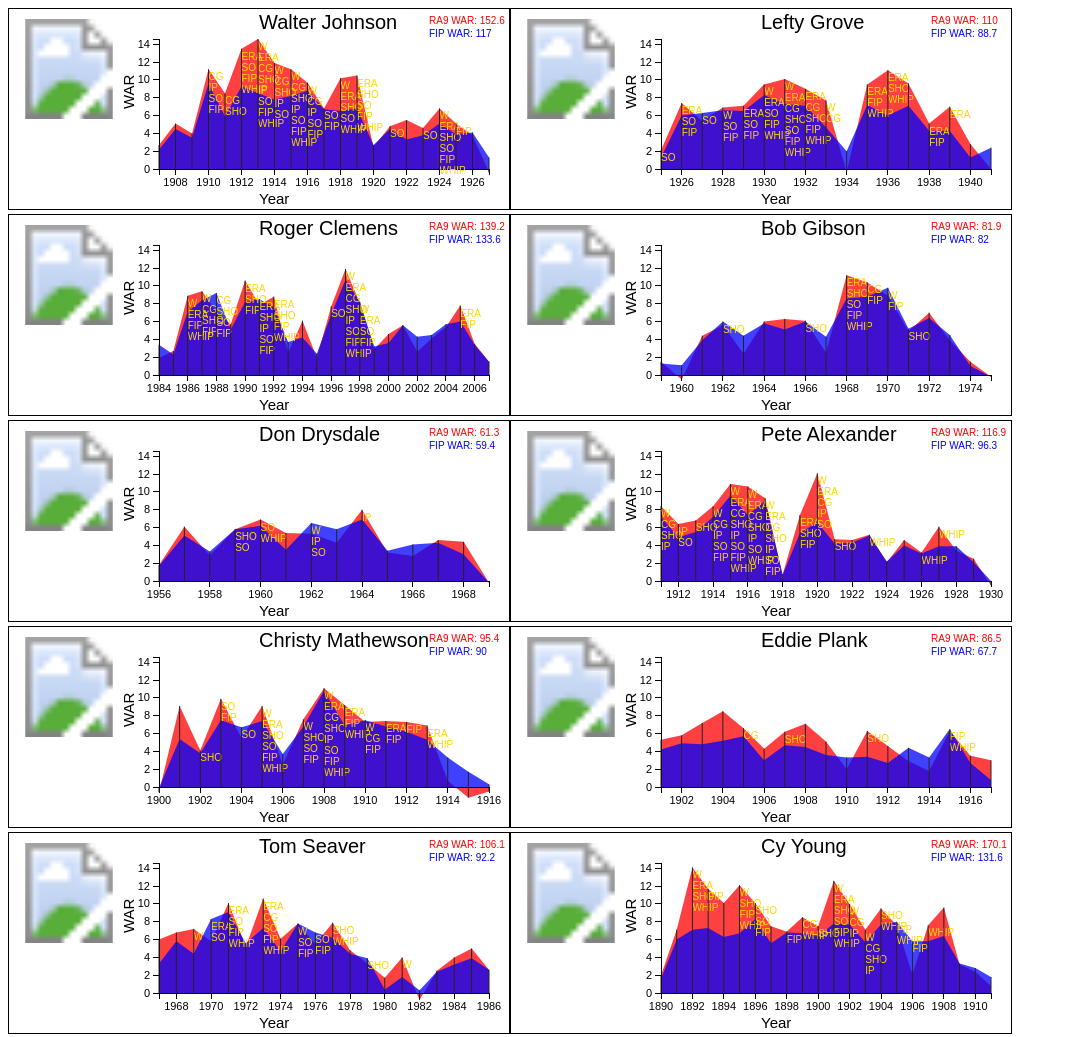
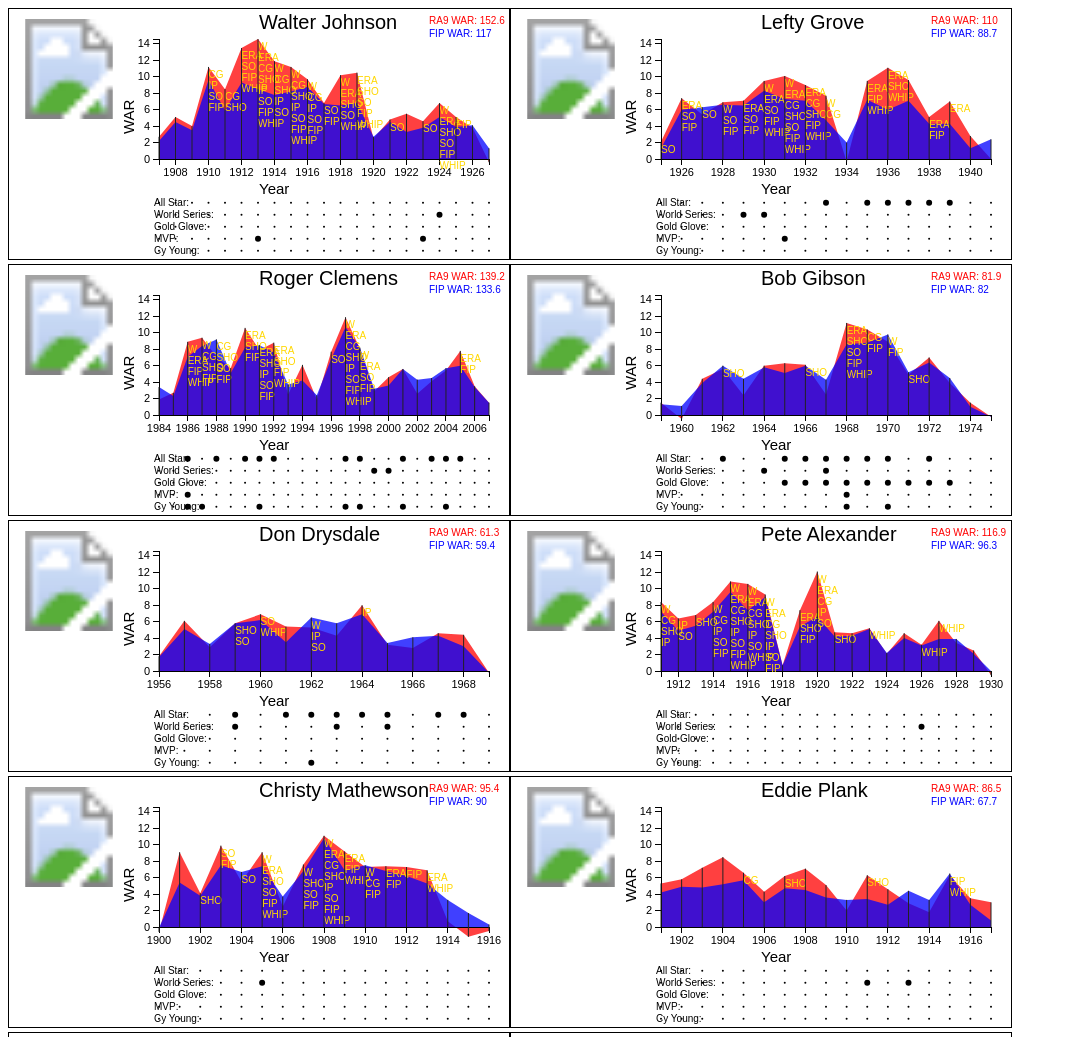
Before and after one commit to elishayer/MLB-Visualization-Challenge, a plain HTML site: page index.html in a window 1280 px wide. Shown: the top 1037 px of the page, without its empty margins (0-1067 px from the left). Drawn offline with Linux system fonts and the light colour scheme.

Commit message:
Award visualization

```diff
--- a/css/style.css
+++ b/css/style.css
@@ -57,7 +57,7 @@ svg {
 /* Career WAR text */
 .war-text {
     font-family: sans-serif;
-    font-size: 10px;
+    font-size: 10px; /* If changed, make corresponding change to js constant */
 }
 
 .fip-war {
@@ -67,3 +67,9 @@ svg {
 .ra9-war {
     fill: #ff0000;
 }
+
+/* Award text */
+.award-text {
+    font-family: sans-serif;
+    font-size: 10px; /* If changed, make corresponding change to js constant */
+}
--- a/js/main.js
+++ b/js/main.js
@@ -11,10 +11,10 @@
 
 // SVG size
 var WIDTH = 500;
-var HEIGHT = 200;
+var HEIGHT = 250;
 
 // chart padding values
-var CHART_BOTTOM_PADDING = 40;
+var CHART_BOTTOM_PADDING = 100;
 var CHART_TOP_PADDING = 30;
 var CHART_LEFT_PADDING = 150;
 var CHART_RIGHT_PADDING = 20;
@@ -53,6 +53,15 @@ var IMAGE_X = 10;
 var IMAGE_Y = 10;
 var IMAGE_WIDTH = 100;
 var IMAGE_HEIGHT = 100;
+
+// Award names and specifications
+var AWARDS = [{name: 'All Star', key: 'as'}, {name: 'World Series', key: 'ws'},
+	{name: 'Gold Glove', key: 'gg'}, {name: 'MVP', key: 'mvp'}, {name: 'Cy Young', key: 'cy'}];
+var AWARD_BASE_Y = HEIGHT - CHART_BOTTOM_PADDING + AXIS_TITLE_SIZE + AXIS_BOTTOM_PADDING + 10;
+var AWARD_BASE_X = CHART_LEFT_PADDING - 5;
+var AWARD_SIZE = 10;
+var AWARD_INTERIOR_PADDING = 2;
+var AWARD_RADIUS = 3;
 
 // ---------------------------------------- Visualization
 
@@ -235,4 +244,36 @@ $.each(pitcherDataProcessed, function(index, pitcherData) {
 		.attr('width', IMAGE_WIDTH)
 		.attr('height', IMAGE_HEIGHT);
 
+	// -------------------- Awards
+	// the height of the current horizontal award line
+	var yAward = AWARD_BASE_Y + AWARD_INTERIOR_PADDING;
+
+	// for each award
+	$.each(AWARDS, function(index, award) {
+		// add a label
+		var awardLabel = svg.append('text')
+							.attr('class', 'award-text')
+							.attr('x', AWARD_BASE_X)
+							.attr('y', yAward)
+							.text(award.name + ':');
+
+		// adjust label backwards such that colons line up
+		awardLabel.attr('x', awardLabel.attr('x') - $(awardLabel[0][0]).width());
+
+		// for each year
+		$.each(pitcherData.records, function(index, record) {
+			var isWon = record[award.key];
+
+			// draw a circle if the award is won, otherwise a dot
+			// TODO: turn these into appropriate icons
+			svg.append('circle')
+				.attr('cx', yearScale(record.year))
+				.attr('cy', yAward - AWARD_SIZE / 3)
+				.attr('r', isWon ? AWARD_RADIUS : 1)
+		});
+
+		// update yAward for the next award
+		yAward += AWARD_SIZE + AWARD_INTERIOR_PADDING;
+	});
+
 });
```
